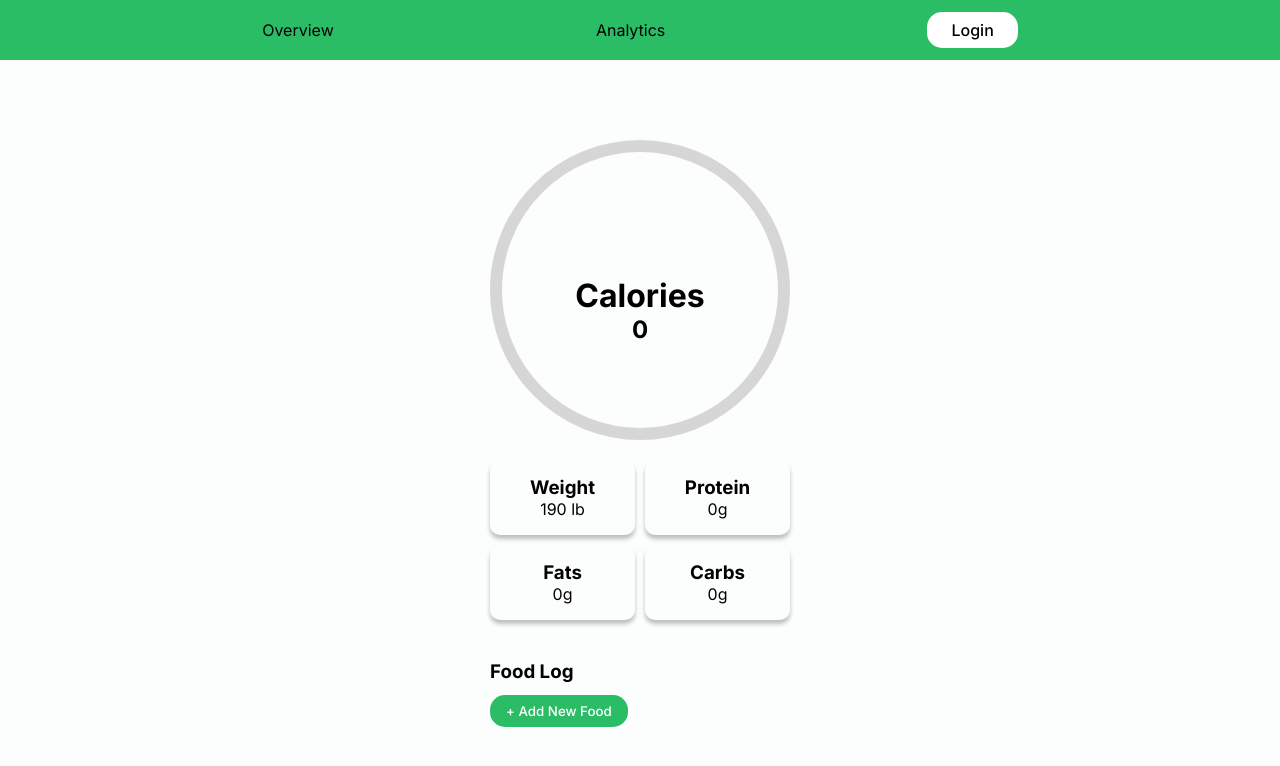
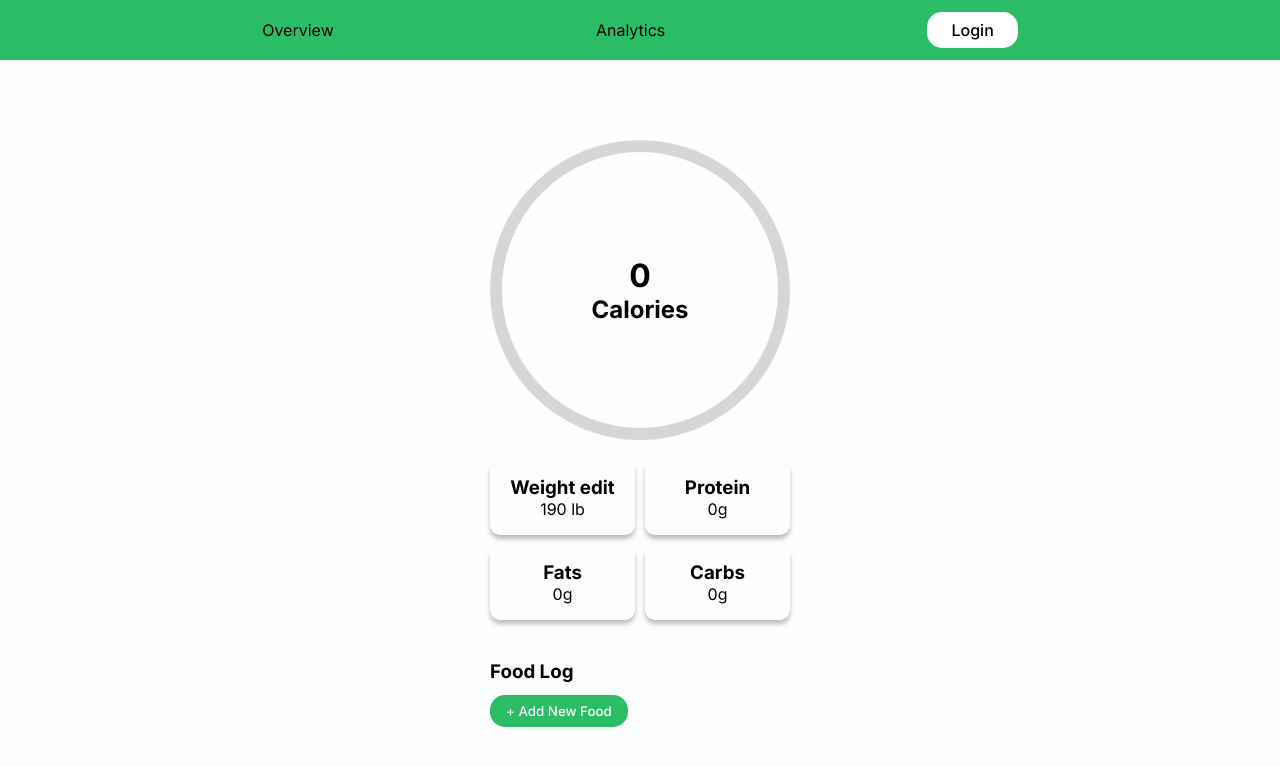
Before and after one commit to czcarrizales/calorie-tracker, a React app: page / in a window 1280 px wide. Shown: the top 766 px of the page. Built offline with nearby package versions, Linux system fonts and the light colour scheme; the HTML template or start-up script is replaced by a standard one.

Commit message:
modal state from appSlice / update weight button

```diff
--- a/src/App.tsx
+++ b/src/App.tsx
@@ -7,18 +7,19 @@ import Analytics from './Analytics'
 import Modal from './Modal'
 import Login from './Login'
 import SignUp from './SignUp'
+import { useSelector } from 'react-redux'
 
 function App() {
 
-  const [showModal, setShowModal] = useState(false)
+  const app = useSelector((state: any) => state.app)
 
   return (
     <>
     <Navbar />
     <div className='app-main-container'>
-      {showModal && <Modal setShowModal={setShowModal} />}
+      {app.showModal && <Modal />}
     <Routes>
-      <Route path='/' element={<Overview showModal={showModal} setShowModal={setShowModal} />} />
+      <Route path='/' element={<Overview />} />
       <Route path='/analytics' element={<Analytics />} />
       <Route path='/login' element={<Login />} />
       <Route path='/signup' element={<SignUp />} />
--- a/src/Modal.tsx
+++ b/src/Modal.tsx
@@ -1,13 +1,10 @@
 import { useState } from 'react'
 import './Modal.css'
-import { useDispatch } from 'react-redux'
-import { addToFoodLog, updateCurrentCalories, updateCurrentCarbs, updateCurrentFat, updateCurrentProtein } from './slices/userSlice'
+import { useDispatch, useSelector } from 'react-redux'
+import { addToFoodLog, updateCurrentCalories, updateCurrentCarbs, updateCurrentFat, updateCurrentProtein, updateCurrentWeight } from './slices/userSlice'
+import { addFoodToFoodLog, editCurrentWeight, setShowModal } from './slices/appSlice'
 
-interface ModalProps {
-    setShowModal: any;
-}
-
-const Modal: React.FC<ModalProps> = ({ setShowModal }) => {
+const Modal = () => {
 
     const dispatch = useDispatch()
     const [foodName, setFoodName] = useState('')
@@ -15,14 +12,19 @@ const Modal: React.FC<ModalProps> = ({ setShowModal }) => {
     const [foodProtein, setFoodProtein] = useState(0)
     const [foodFat, setFoodFat] = useState(0)
     const [foodCarbs, setFoodCarbs] = useState(0)
+    const [weight, setWeight] = useState('')
+    const app = useSelector((state: any) => state.app)
+    const user = useSelector((state: any) => state.user)
 
     const handleCancelButton = () => {
-        setShowModal(false)
+        dispatch(setShowModal(false))
+        dispatch(addFoodToFoodLog(false))
+        dispatch(editCurrentWeight(false))
     }
 
     const handleAddButton = (e: any) => {
         e.preventDefault()
-        setShowModal(false)
+        dispatch(setShowModal(false))
         dispatch(updateCurrentProtein(foodProtein))
         dispatch(updateCurrentCalories(foodCalories))
         dispatch(updateCurrentCarbs(foodCarbs))
@@ -34,11 +36,37 @@ const Modal: React.FC<ModalProps> = ({ setShowModal }) => {
             fat: foodFat,
             carbs: foodCarbs
         }))
+        dispatch(addFoodToFoodLog(false))
+    }
+
+    const handleEditWeight = (e: any) => {
+        e.preventDefault()
+        dispatch(updateCurrentWeight(parseInt(weight)))
+        dispatch(setShowModal(false))
+        dispatch(editCurrentWeight(false))
     }
 
     return (
         <div className='modal-container'>
             <div className="modal-content">
+                {
+                    app.editingCurrentWeight
+                    &&
+                    <>
+                    <h2>Edit Current Weight</h2>
+                    <p>Previous Weight: {user.currentWeight} lb</p>
+                    <form onSubmit={handleEditWeight}>
+                        <label htmlFor="">Current Weight</label>
+                        <input type="number" onChange={(e) => setWeight(e.target.value)} required/>
+                        <button className='add-food-button' type='submit'>Update Weight</button>
+                            <button className='cancel-food-button' onClick={handleCancelButton}>Cancel</button>
+                    </form>
+                    </>
+                }
+                {
+                    app.addFoodToFoodLog
+                    &&
+                    <>
                         <h2>Add Food</h2>
                         <form onSubmit={handleAddButton}>
                             <div className="nutrition-info-details">
@@ -76,8 +104,8 @@ const Modal: React.FC<ModalProps> = ({ setShowModal }) => {
                             <button className='add-food-button' type='submit'>Add Food</button>
                             <button className='cancel-food-button' onClick={handleCancelButton}>Cancel</button>
                         </form>
-
-
+                    </>
+                }
             </div>
         </div>
     )
--- a/src/Overview.tsx
+++ b/src/Overview.tsx
@@ -2,11 +2,15 @@ import FoodLog from './FoodLog'
 import { CircularProgressbarWithChildren, buildStyles } from 'react-circular-progressbar'
 import 'react-circular-progressbar/dist/styles.css';
 import './Overview.css'
-import { useSelector } from 'react-redux';
+import { useDispatch, useSelector } from 'react-redux';
+import { addFoodToFoodLog, editCurrentWeight, setShowModal } from './slices/appSlice';
 
-const Overview = ({ showModal, setShowModal }) => {
+const Overview = () => {
+
+    const dispatch = useDispatch()
 
     const user = useSelector((state: any) => state.user)
+    const app = useSelector((state: any) => state.app)
 
     const styles = buildStyles({
         strokeLinecap: 'round',
@@ -15,20 +19,30 @@ const Overview = ({ showModal, setShowModal }) => {
         pathColor: '#2BBC66'
     });
 
-    const handleShowModal = () => {
-        setShowModal(!showModal)
+    const handleAddFood = () => {
+        dispatch(setShowModal(true))
+        dispatch(addFoodToFoodLog(true))
+    }
+
+    const handleEditCurrentWeight = () => {
+        dispatch(setShowModal(true))
+        dispatch(editCurrentWeight(true))
     }
 
     return (
         <div className='overview-main-container'>
-            <CircularProgressbarWithChildren className='app-calorie-container' value={(user.currentCalories / user.maxCalories) * 100} strokeWidth={4} styles={styles}>
-                <h1>Calories</h1>
-                <h2>{user.currentCalories}</h2>
+            <div className='app-calorie-container'>
+                <CircularProgressbarWithChildren value={(user.currentCalories / user.maxCalories) * 100} strokeWidth={4} styles={styles}>
+                    <div>
+                        <h1>{user.currentCalories}</h1>
+                        <h2>Calories</h2>
+                    </div>
+                </CircularProgressbarWithChildren>
+            </div>
 
-            </CircularProgressbarWithChildren>
             <div className='app-overview-details-container'>
                 <div className='app-overview-detail'>
-                    <h3>Weight</h3>
+                    <h3>Weight <span className='edit-button' onClick={handleEditCurrentWeight}>edit</span></h3>
                     <p>{user.currentWeight} lb</p>
                 </div>
                 <div className='app-overview-detail'>
@@ -47,7 +61,7 @@ const Overview = ({ showModal, setShowModal }) => {
             <div className='overview-food-log-container'>
                 <div className='overview-food-log-title'>
                     <h3>Food Log</h3>
-                    <button className='overview-food-log-add' onClick={handleShowModal}>+ Add New Food</button>
+                    <button className='overview-food-log-add' onClick={handleAddFood}>+ Add New Food</button>
                 </div>
 
                 {
```
Lines whose indentation alone changed are shown as unchanged.
